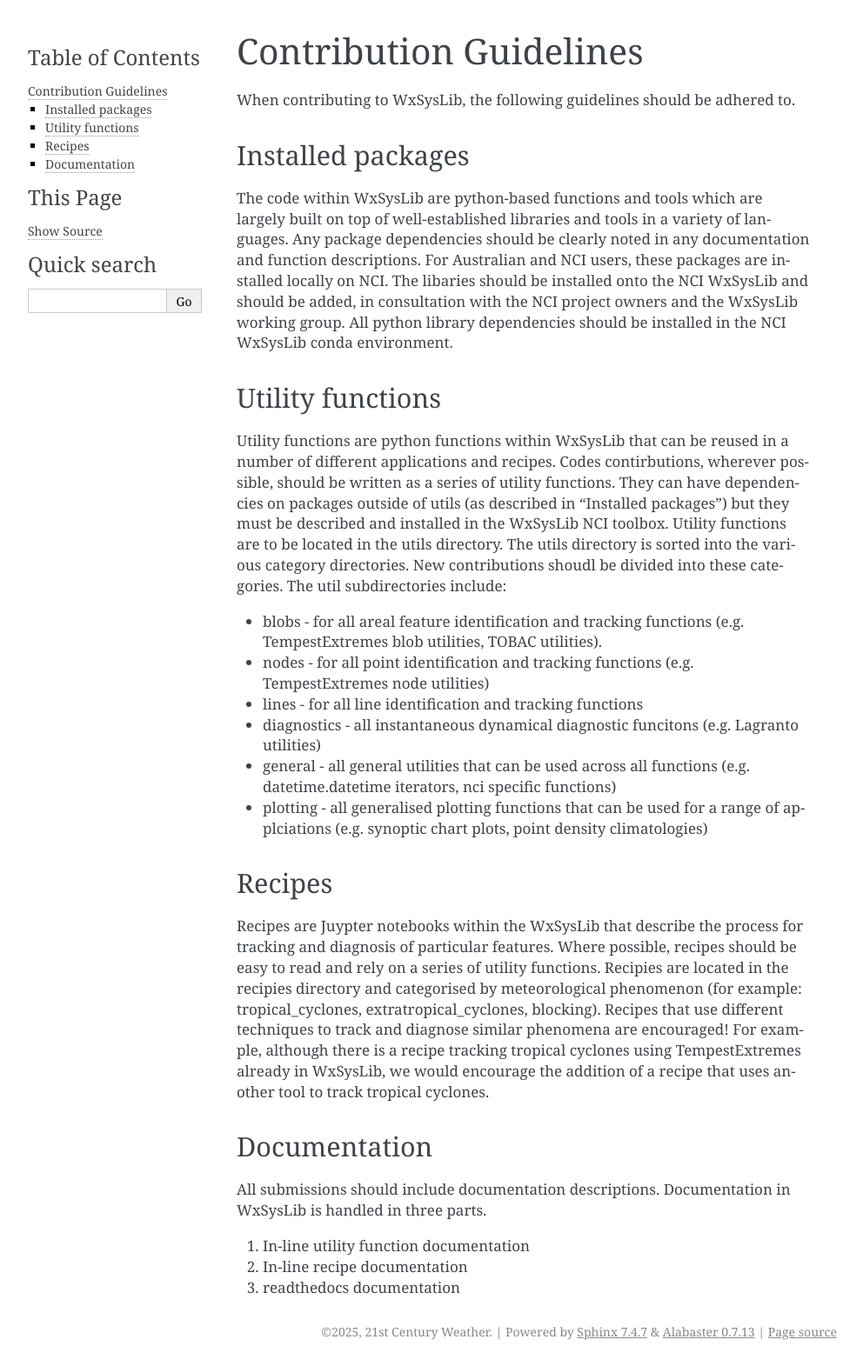
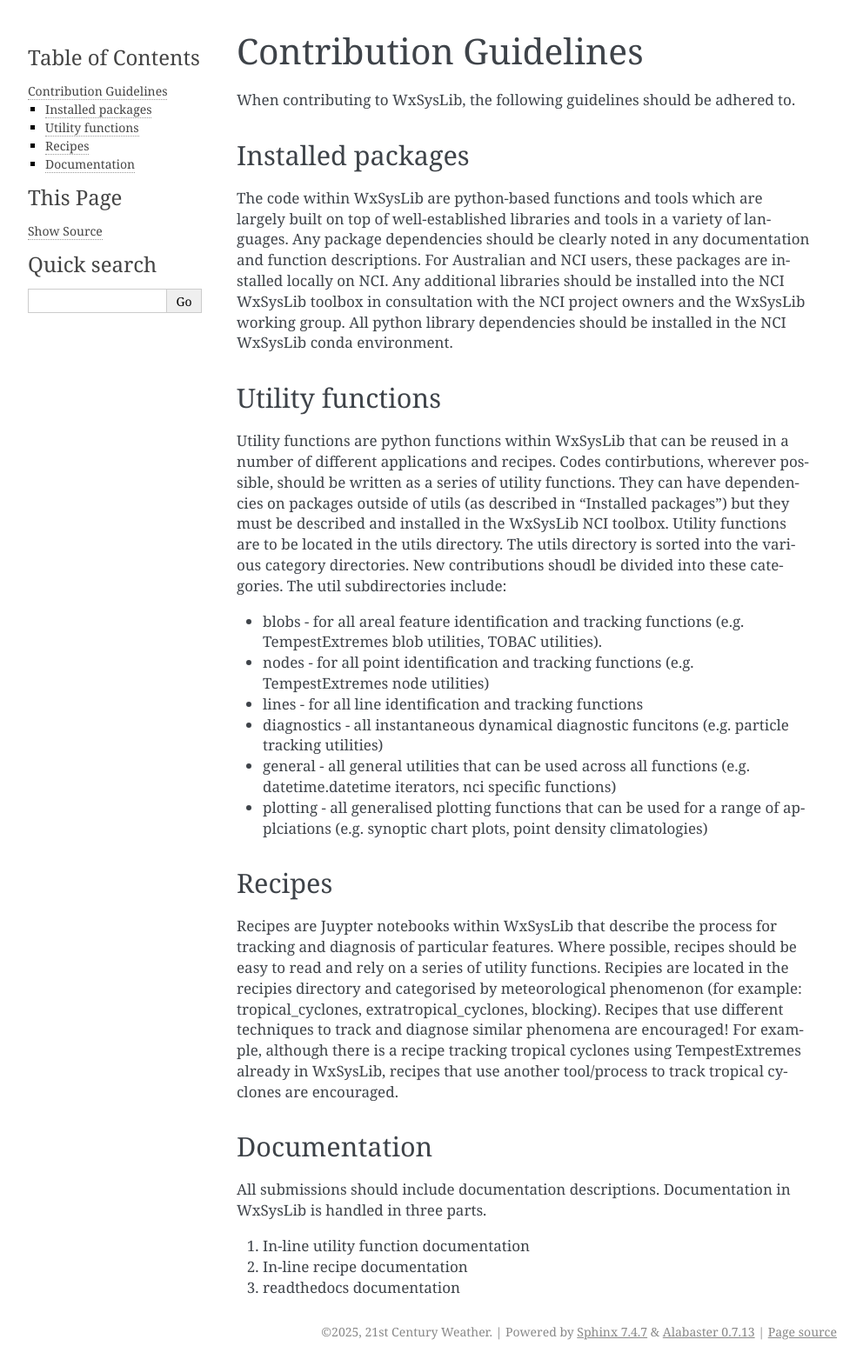
Before and after one commit to andrewbrown31/WxSysLib, a Sphinx documentation site: the page built from docs/contributing.rst, in a window 1280 px wide. Shown: the whole page at 87% size, without its empty margins (148-1140 px from the left). Built offline with Sphinx 7.4.7, drawn with Linux system fonts in a browser that asks for light colours.

Commit message:
Update contributing.rst

```diff
--- a/docs/contributing.rst
+++ b/docs/contributing.rst
@@ -4,8 +4,7 @@
 
 Installed packages
 ------------------
-The code within WxSysLib are python-based functions and tools which are largely built on top of well-established libraries and tools in a variety of languages. Any package dependencies should be clearly noted in any documentation and function descriptions. For Australian and NCI users, these packages are installed locally on NCI. The libaries should be installed onto the NCI WxSysLib  and should be added, in consultation with the NCI project owners and the WxSysLib working group. All python library dependencies should be installed in the NCI WxSysLib conda environment.
-
+The code within WxSysLib are python-based functions and tools which are largely built on top of well-established libraries and tools in a variety of languages. Any package dependencies should be clearly noted in any documentation and function descriptions. For Australian and NCI users, these packages are installed locally on NCI. Any additional libraries should be installed into the NCI WxSysLib toolbox in consultation with the NCI project owners and the WxSysLib working group. All python library dependencies should be installed in the NCI WxSysLib conda environment.
 
 Utility functions
 ------------------
@@ -14,13 +13,13 @@
 - blobs - for all areal feature identification and tracking functions (e.g. TempestExtremes blob utilities, TOBAC utilities).
 - nodes - for all point identification and tracking functions (e.g. TempestExtremes node utilities)
 - lines - for all line identification and tracking functions
-- diagnostics - all instantaneous dynamical diagnostic funcitons (e.g. Lagranto utilities)
+- diagnostics - all instantaneous dynamical diagnostic funcitons (e.g. particle tracking utilities)
 - general - all general utilities that can be used across all functions (e.g. datetime.datetime iterators, nci specific functions)
 - plotting - all generalised plotting functions that can be used for a range of applciations (e.g. synoptic chart plots, point density climatologies)
 
 Recipes
 ------------------
-Recipes are Juypter notebooks within the WxSysLib that describe the process for tracking and diagnosis of particular features. Where possible, recipes should be easy to read and rely on a series of utility functions. Recipies are located in the recipies directory and categorised by meteorological phenomenon (for example: tropical_cyclones, extratropical_cyclones, blocking). Recipes that use different techniques to track and diagnose similar phenomena are encouraged! For example, although there is a recipe tracking tropical cyclones using TempestExtremes already in WxSysLib, we would encourage the addition of a recipe that uses another tool to track tropical cyclones.
+Recipes are Juypter notebooks within WxSysLib that describe the process for tracking and diagnosis of particular features. Where possible, recipes should be easy to read and rely on a series of utility functions. Recipies are located in the recipies directory and categorised by meteorological phenomenon (for example: tropical_cyclones, extratropical_cyclones, blocking). Recipes that use different techniques to track and diagnose similar phenomena are encouraged! For example, although there is a recipe tracking tropical cyclones using TempestExtremes already in WxSysLib, recipes that use another tool/process to track tropical cyclones are encouraged.
 
 Documentation
 ------------------
```
